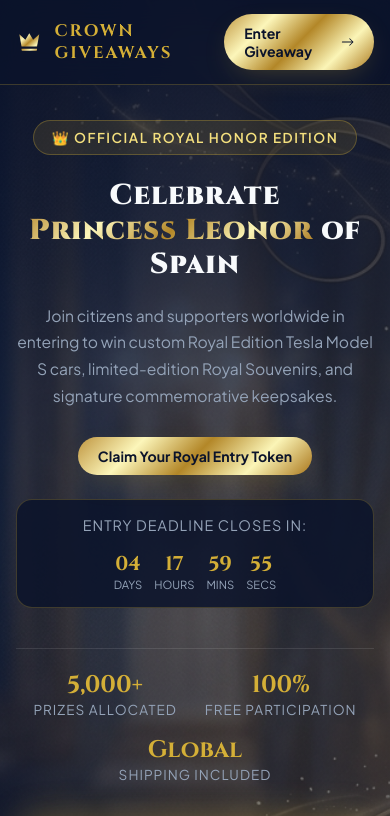
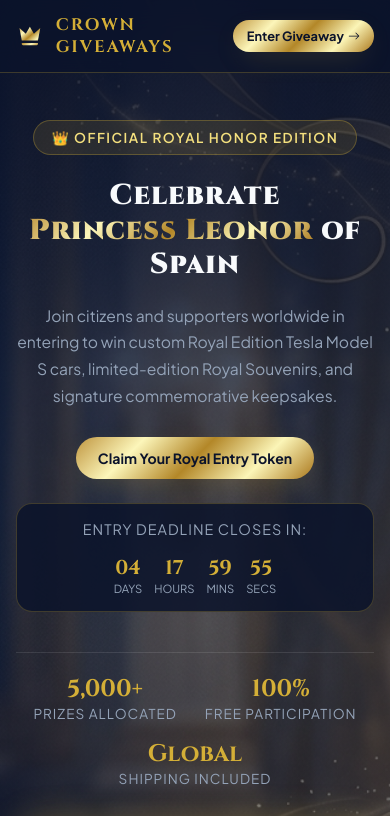
Before and after one commit to ephraim2k2/Princess-Leonor, a plain HTML site: page index.html in a window 390 px wide. Shown: the top 816 px of the page. Drawn offline with Linux system fonts and the light colour scheme.

Commit message:
Fix Enter Giveaway button mobile wrapping and overflow behavior

```diff
--- a/index.css
+++ b/index.css
@@ -137,8 +137,12 @@
   text-decoration: none;
   display: inline-flex;
   align-items: center;
+  justify-content: center;
   gap: 8px;
   font-family: var(--font-sans);
+  white-space: nowrap;
+  max-width: 100%;
+  box-sizing: border-box;
 }
 
 .btn-primary:hover {
@@ -664,8 +668,20 @@
   }
 
   .btn-primary {
-    padding: 10px 20px;
+    padding: 12px 22px;
     font-size: 0.88rem;
+    white-space: nowrap;
+  }
+
+  .nav-btn {
+    padding: 8px 14px;
+    font-size: 0.8rem;
+    gap: 4px;
+  }
+
+  .nav-btn svg {
+    width: 12px;
+    height: 12px;
   }
 
   .hero-title {
--- a/index.html
+++ b/index.html
@@ -37,7 +37,7 @@
         <li><a href="#contact">Contact Us</a></li>
       </ul>
 
-      <a href="#enter" class="btn-primary">
+      <a href="#enter" class="btn-primary nav-btn">
         <span>Enter Giveaway</span>
         <svg width="16" height="16" fill="currentColor" viewBox="0 0 16 16">
           <path fill-rule="evenodd" d="M1 8a.5.5 0 0 1 .5-.5h11.793l-3.147-3.146a.5.5 0 0 1 .708-.708l4 4a.5.5 0 0 1 0 .708l-4 4a.5.5 0 0 1-.708-.708L13.293 8.5H1.5A.5.5 0 0 1 1 8z"/>
```
